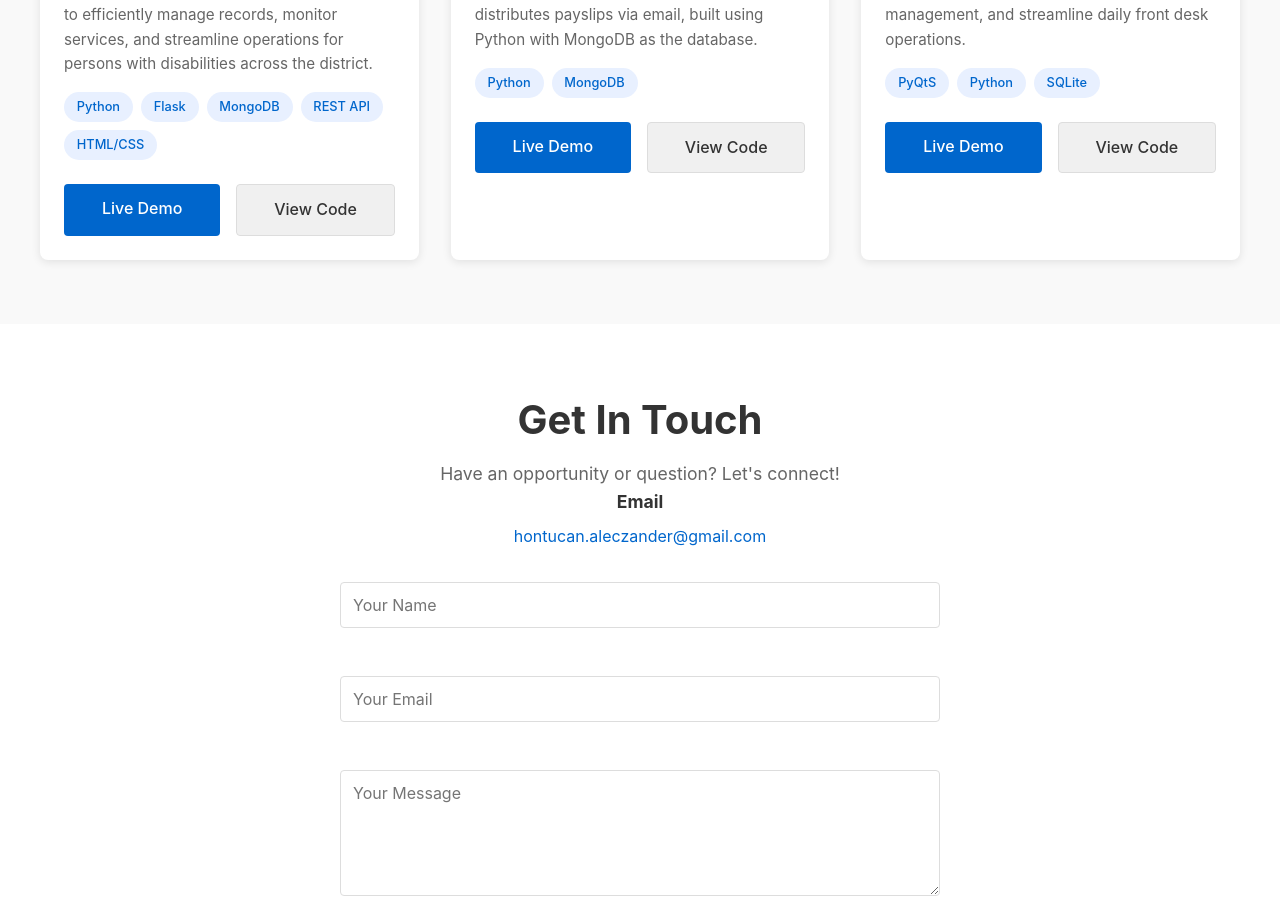
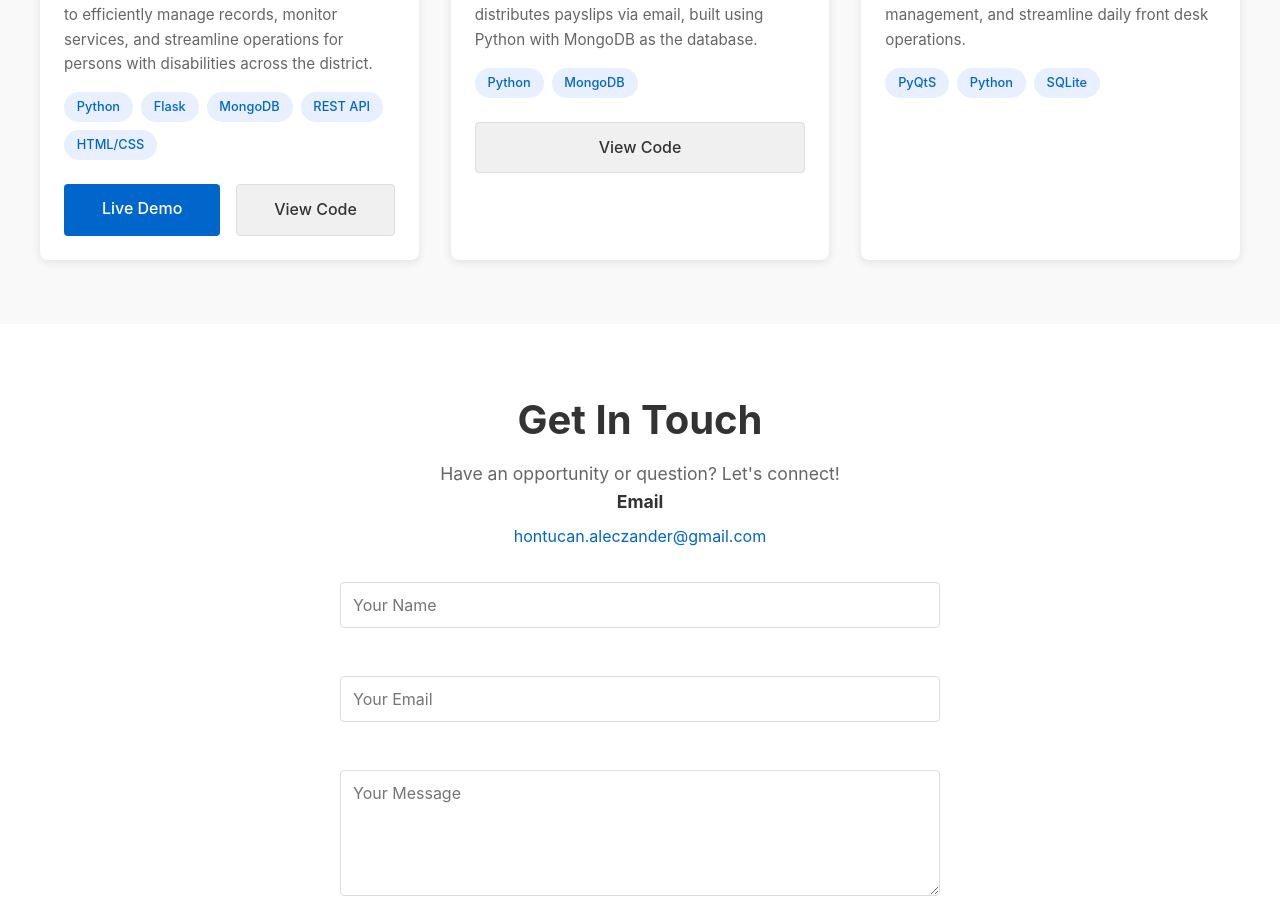
Before and after one commit to Khynx/myportfolio, a React (Create React App) app: page / in a window 1280 px wide. Shown: the part 1380-2299 px from the top of the page. Built offline with nearby package versions, Linux system fonts and the light colour scheme.

Commit message:
Fix: Hide unavailable project demo/code buttons

```diff
--- a/src/components/ProjectCard.js
+++ b/src/components/ProjectCard.js
@@ -16,12 +16,16 @@ export default function ProjectCard({ project }) {
         </div>
 
         <div className="project-links">
+          {project.liveUrl && project.liveUrl !== "#" && (
             <a href={project.liveUrl} target="_blank" rel="noopener noreferrer" className="btn btn-primary">
               Live Demo
             </a>
+          )}
+          {project.githubUrl && project.githubUrl !== "#" && (
             <a href={project.githubUrl} target="_blank" rel="noopener noreferrer" className="btn btn-secondary">
               View Code
             </a>
+          )}
         </div>
       </div>
     </div>
```
Lines whose indentation alone changed are shown as unchanged.
